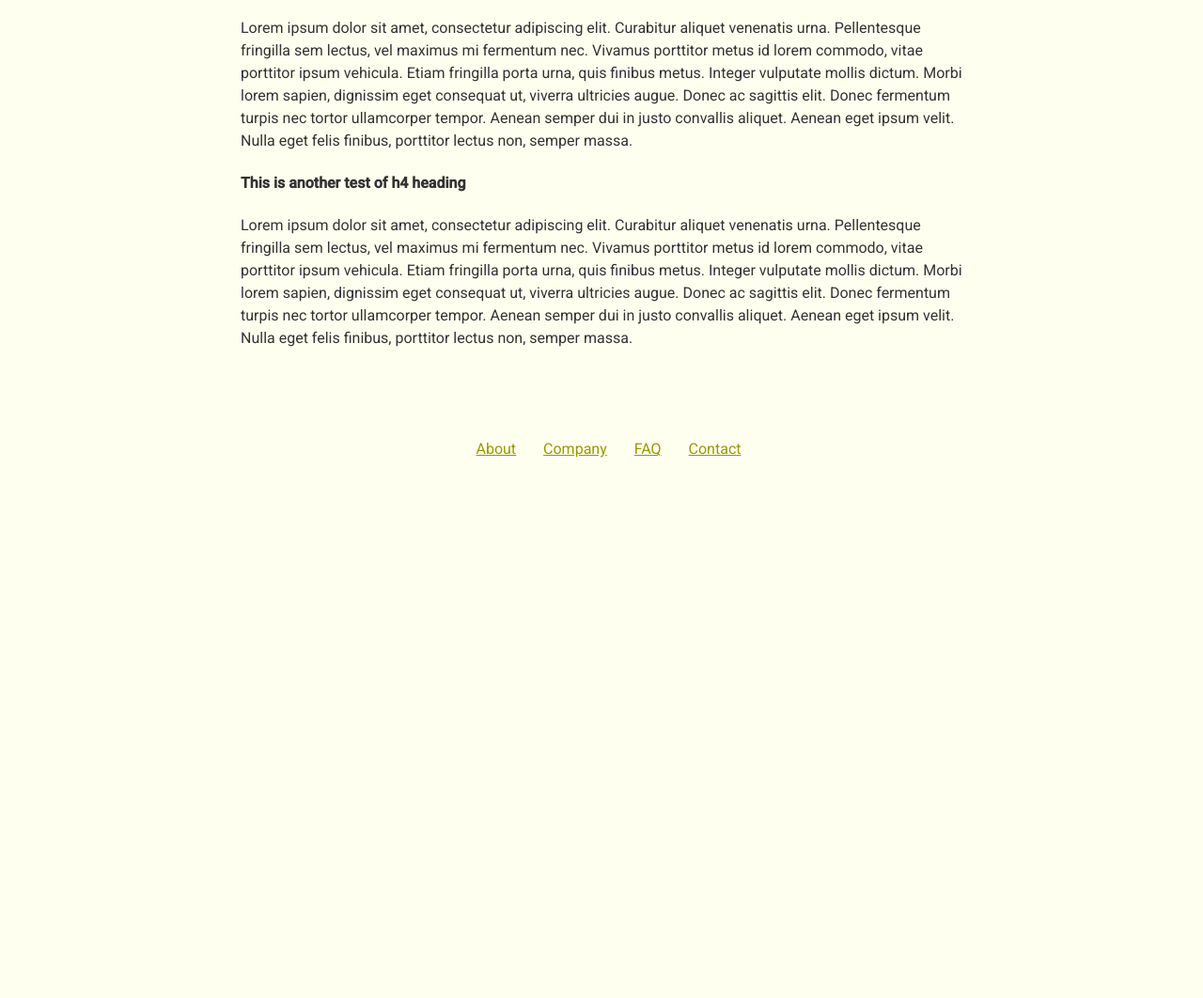
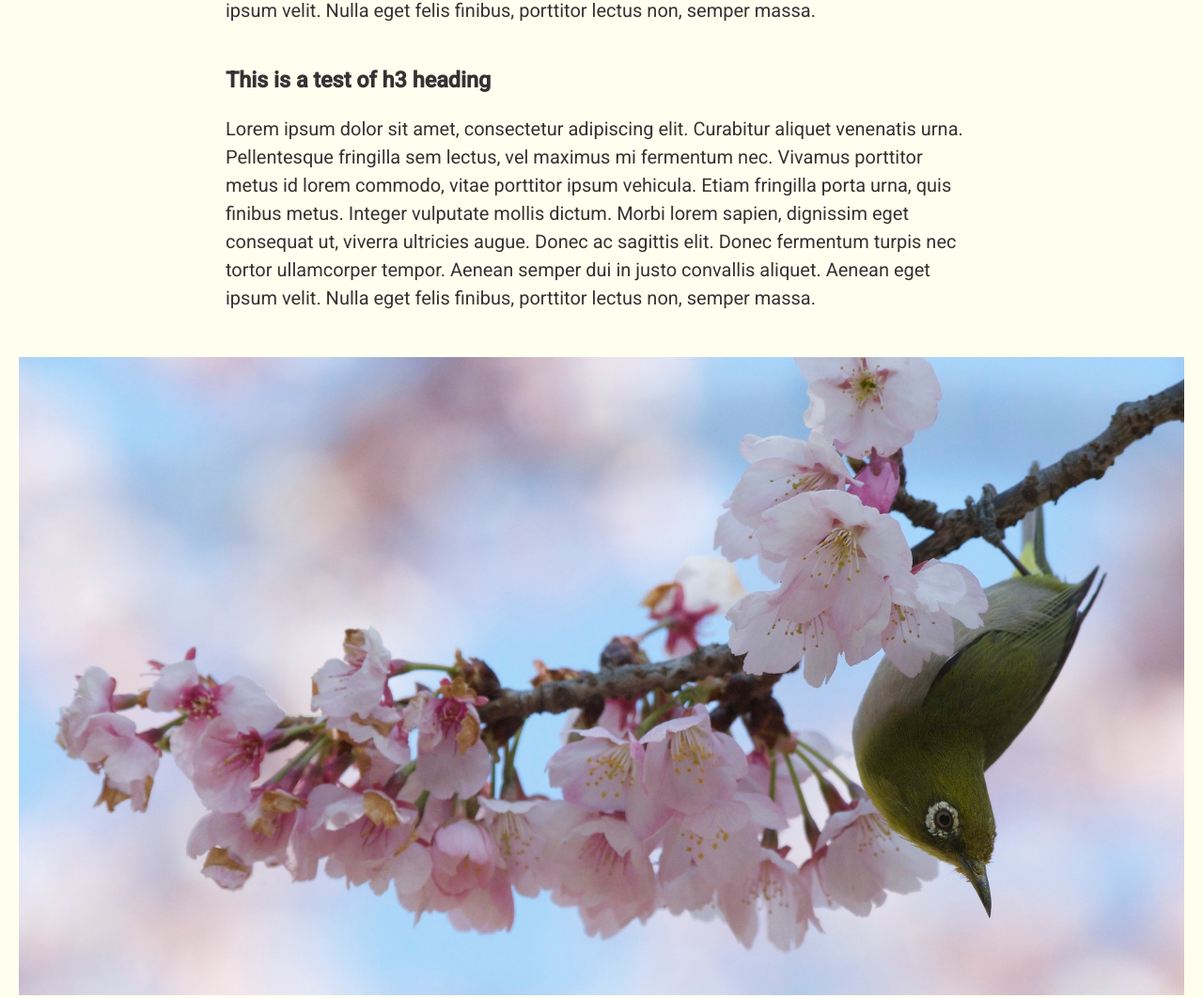
Before and after one commit to 1rick/mejiro-theme, a plain HTML site: page index.html in a window 1280 px wide. Shown: the part 1185-2247 px from the top of the page at 94% size. Before the commit the page ends 1688 px from the top, so only its background shows below. Drawn offline with Linux system fonts and the light colour scheme.

Commit message:
added CSS for full bleed image, as well as a narrow_image class, and placeholder image in images folder

```diff
--- a/css/style.css
+++ b/css/style.css
@@ -18,7 +18,11 @@ body {
     margin: 0;
     font-family: "Roboto", "Helvetica", "Arial", sans-serif;
     background-color: var(--page-background);
+    font-size: 20px;
 }
+
+
+
 
 header {
     text-align: center;
@@ -26,6 +30,8 @@ header {
     width: 100%;
     z-index: 1;
 }
+
+
 
 
 
@@ -115,18 +121,39 @@ nav a:hover {
   }
 
 
+
 #maincontent {
     margin: 0 auto;
-    max-width: 50em;
     line-height: 1.5;
     padding: 4em 1em;
     color: var(--page-foreground);
   }
 
+
+#maincontent > *:not(img):not(video) {
+    max-width: 50rem;
+    margin: auto;
+  }
+
+#maincontent img {
+    max-width: 100%;
+    display: block;
+    margin: 3rem auto;
+}
+
+#maincontent .narrow_image {
+    max-width: 100%;
+}
+
+
 #maincontent a {
     color: var(--primary-color);
 }
 
+h2, h3, h4, h5 {
+    padding-top: 1.8em;
+    padding-bottom: 0.8em;
+  }
 
 
 footer {
@@ -171,6 +198,11 @@ footer a {
         grid-template-columns: 1fr auto minmax(700px, 3fr);
     }
 
+
+    #maincontent .narrow_image {
+        max-width: 50rem;
+    }
+
     nav {
         display: flex;
         grid-column: 3/4;
--- a/index.html
+++ b/index.html
@@ -35,7 +35,7 @@
 
 <section id="maincontent">
 
-    <h1>This is a test of h1 heading</h1>
+    <h2>This is a test of h2 heading</h2>
     <p>Lorem ipsum dolor sit amet, consectetur <a href="#">link</a> adipiscing elit. Curabitur aliquet venenatis urna. Pellentesque fringilla sem lectus, vel maximus mi fermentum nec. Vivamus porttitor metus id lorem commodo, vitae porttitor ipsum vehicula. Etiam fringilla porta urna, quis finibus metus. Integer vulputate mollis dictum. Morbi lorem sapien, dignissim eget consequat ut, viverra ultricies augue. Donec ac sagittis elit. Donec fermentum turpis nec tortor ullamcorper tempor. Aenean semper dui in justo convallis aliquet. Aenean eget ipsum velit. Nulla eget felis finibus, porttitor lectus non, semper massa. </p>
 
     <h2>This is test of h2 heading</h2>
@@ -44,8 +44,12 @@
     <h3>This is a test of h3 heading</h3>
     <p>Lorem ipsum dolor sit amet, consectetur adipiscing elit. Curabitur aliquet venenatis urna. Pellentesque fringilla sem lectus, vel maximus mi fermentum nec. Vivamus porttitor metus id lorem commodo, vitae porttitor ipsum vehicula. Etiam fringilla porta urna, quis finibus metus. Integer vulputate mollis dictum. Morbi lorem sapien, dignissim eget consequat ut, viverra ultricies augue. Donec ac sagittis elit. Donec fermentum turpis nec tortor ullamcorper tempor. Aenean semper dui in justo convallis aliquet. Aenean eget ipsum velit. Nulla eget felis finibus, porttitor lectus non, semper massa. </p>
 
+<img src="images/mejiro-wide.jpg" alt="wide image">
+
     <h4>This is a test of h4 heading</h4>
     <p>Lorem ipsum dolor sit amet, consectetur adipiscing elit. Curabitur aliquet venenatis urna. Pellentesque fringilla sem lectus, vel maximus mi fermentum nec. Vivamus porttitor metus id lorem commodo, vitae porttitor ipsum vehicula. Etiam fringilla porta urna, quis finibus metus. Integer vulputate mollis dictum. Morbi lorem sapien, dignissim eget consequat ut, viverra ultricies augue. Donec ac sagittis elit. Donec fermentum turpis nec tortor ullamcorper tempor. Aenean semper dui in justo convallis aliquet. Aenean eget ipsum velit. Nulla eget felis finibus, porttitor lectus non, semper massa. </p>
+
+    <img src="images/mejiro-wide.jpg" alt="wide image" class="narrow_image">
 
     <h4>This is another test of h4 heading</h4>
     <p>Lorem ipsum dolor sit amet, consectetur adipiscing elit. Curabitur aliquet venenatis urna. Pellentesque fringilla sem lectus, vel maximus mi fermentum nec. Vivamus porttitor metus id lorem commodo, vitae porttitor ipsum vehicula. Etiam fringilla porta urna, quis finibus metus. Integer vulputate mollis dictum. Morbi lorem sapien, dignissim eget consequat ut, viverra ultricies augue. Donec ac sagittis elit. Donec fermentum turpis nec tortor ullamcorper tempor. Aenean semper dui in justo convallis aliquet. Aenean eget ipsum velit. Nulla eget felis finibus, porttitor lectus non, semper massa. </p>
```
Also changed, not shown: images/mejiro-column.jpg (added), images/mejiro-wide.jpg (added).
